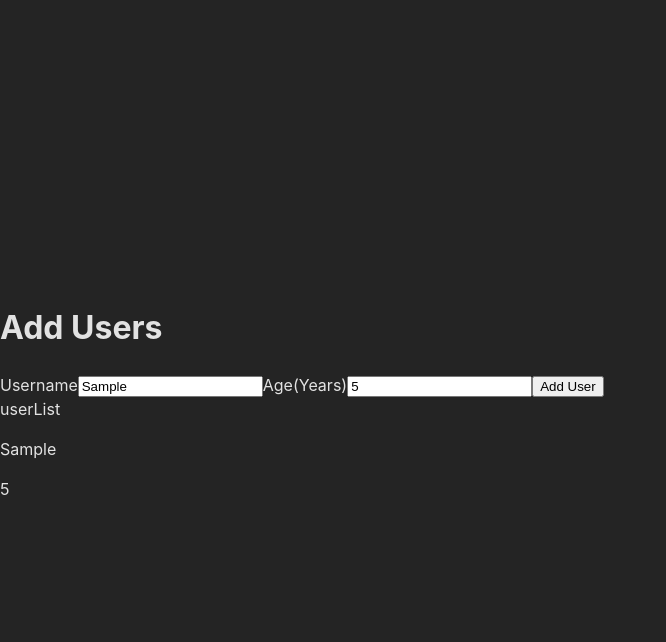
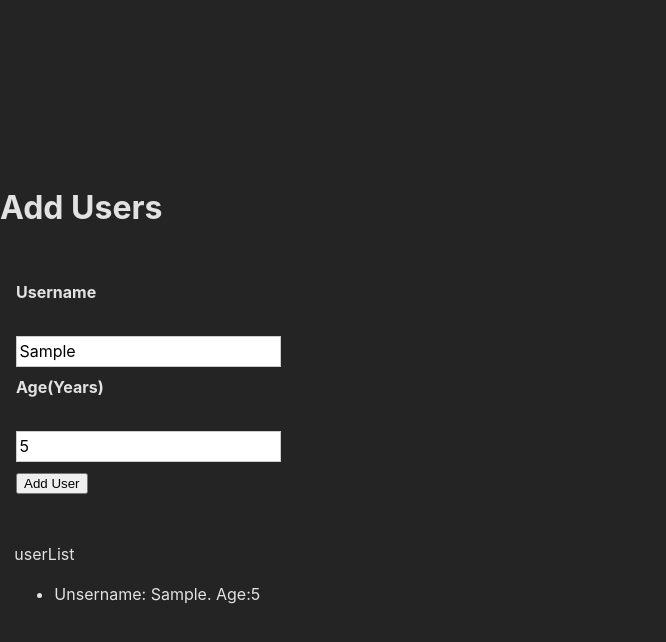
Before and after one commit to kraft-aka/add-users-react, a React (Vite) app: page / in a window 1280 px wide. Both pictures are taken after typing "Sample", "5" into the empty fields and a click on the button "Add User". Shown: the top 642 px of the page, without its empty margins (0-666 px from the left). Built offline with nearby package versions, Linux system fonts and the light colour scheme.

Commit message:
add Card comp, code refactory

```diff
--- a/src/App.jsx
+++ b/src/App.jsx
@@ -1,6 +1,6 @@
 import { useState } from "react";
 import AddUser from "./components/AddUser";
-import UsersList from "./UsersList";
+import UsersList from "./components/UsersList";
 
 function App() {
   const [user, setUser] = useState([]);
--- a/src/UsersList.jsx
+++ /dev/null
@@ -1,15 +0,0 @@
-import React from "react";
-
-export default function UsersList(props) {
-  return (
-    <div>
-      userList
-      {props.data.map((item) => (
-        <div key={item.userAge}>
-          <p>{item.userName}</p>
-          <p>{item.userAge}</p>
-        </div>
-      ))}
-    </div>
-  );
-}
--- /dev/null
+++ b/src/components/AddUser.css
@@ -0,0 +1,26 @@
+.input {
+  margin: 2rem auto;
+  padding: 1rem;
+  width: 90%;
+  max-width: 40rem;
+}
+
+.input label {
+  display: block;
+  font-weight: bold;
+  margin-bottom: 0.5rem;
+}
+
+.input input {
+  font: inherit;
+  display: block;
+  width: 100%;
+  border: 1px solid #ccc;
+  padding: 0.15rem;
+  margin-bottom: 0.5rem;
+}
+
+.input input:focus {
+  outline: none;
+  border-color: #4f005f;
+}
--- a/src/components/AddUser.jsx
+++ b/src/components/AddUser.jsx
@@ -1,4 +1,6 @@
 import React, { useState } from "react";
+import Card from "./Card";
+import './AddUser.css'
 
 export default function AddUser(props) {
   const [userData, setUserData] = useState({ userName: "", userAge: "" });
@@ -18,22 +20,24 @@ export default function AddUser(props) {
   }
 
   return (
-    <div>
+    <Card className='input'>
       <form onSubmit={submitHandler}>
-        <label htmlFor="userName">Username</label>
+        <label htmlFor="userName" className="label">Username</label>
         <input
+          className="input"
           type="text"
           onChange={(e) => changeHandler("userName", e.target.value)}
           value={userData.userName}
         />
-        <label htmlFor="userAge">Age(Years)</label>
+        <label htmlFor="userAge" className="label">Age(Years)</label>
         <input
+        className="input"
           type="number"
           onChange={(e) => changeHandler("userAge", e.target.value)}
           value={userData.userAge}
         />
         <button type="submit">Add User</button>
       </form>
-    </div>
+    </Card>
   );
 }
--- /dev/null
+++ b/src/components/Card.css
@@ -0,0 +1,5 @@
+.card {
+  margin: 2rem auto;
+  width: 90%;
+  max-width: 40rem;
+}
--- /dev/null
+++ b/src/components/Card.jsx
@@ -0,0 +1,10 @@
+import React from 'react'
+import './Card.css'
+
+export default function Card(props) {
+
+  const classes = 'card '+ props.className;
+  return (
+    <div className={ classes } >{ props.children }</div>
+  )
+}
--- /dev/null
+++ b/src/components/UsersList.css
@@ -0,0 +1,16 @@
+.users {
+  margin: 2rem auto;
+  width: 90%;
+  max-width: 40rem;
+}
+
+.users ul {
+  list-style: none;
+  padding: 1rem;
+}
+
+.users li {
+  border: 1px solid #ccc;
+  margin: 0.5rem 0;
+  padding: 0.5rem;
+}
--- /dev/null
+++ b/src/components/UsersList.jsx
@@ -0,0 +1,15 @@
+import React from "react";
+import Card from "./Card";
+
+export default function UsersList(props) {
+  return (
+    <Card className="users">
+      userList
+      {props.data.map((item) => (
+        <ul key={item.userAge} >
+          <li>Unsername: {item.userName}. Age:{item.userAge}</li>
+        </ul>
+      ))}
+    </Card>
+  );
+}
```
